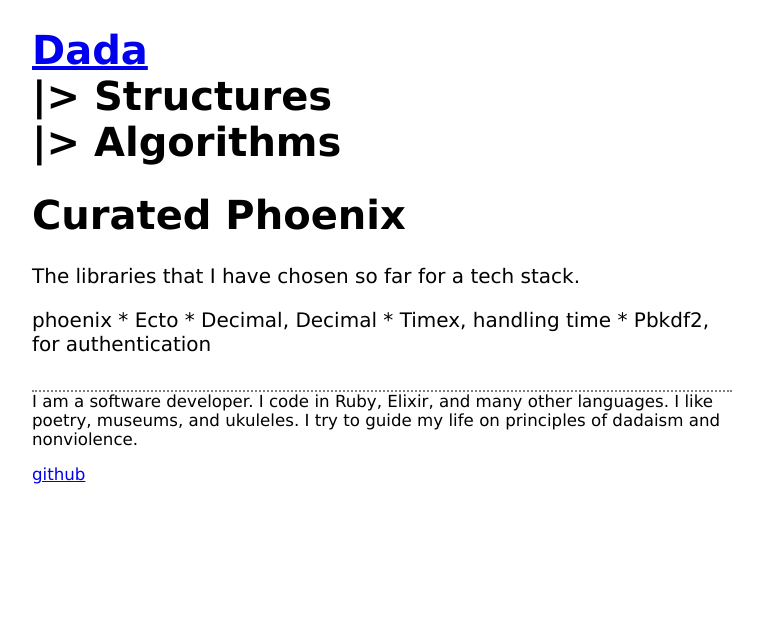
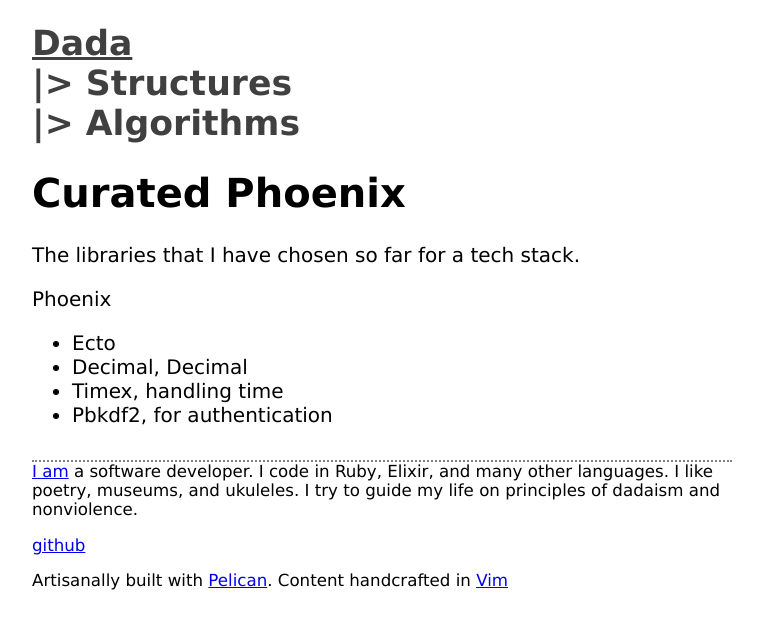
Before and after one commit to oskipa/oskipa.github.io, a plain HTML site: page pages/curated-phoenix.html in a window 1280 px wide. Shown: the whole page, without its empty margins (258-1021 px from the left). Drawn offline with Linux system fonts and the light colour scheme; files that its build step writes are made by us from their sources.

Commit message:
updating the site

```diff
--- a/archives.html
+++ b/archives.html
@@ -6,13 +6,13 @@
  <meta http-equiv="X-UA-Compatible" content="IE=edge,chrome=1">
  <meta id="keywords" name="keywords" content="">
 
- <link id="stylesheet" rel="stylesheet" type="text/css" href="theme/css/site.css"></link>
+ <link id="stylesheet" rel="stylesheet" type="text/css" href="http://localhost:8000/theme/css/site.css"></link>
 
 </head>
 <body>
    <header class="header">
       <h1 class="site-name">
-        <a class="home-link" href="http://oskipa.github.io">Dada</a><br />
+        <a class="home-link" href="http://localhost:8000">Dada</a><br />
         |&gt Structures<br />
         |&gt Algorithms</h1>
 
@@ -34,19 +34,20 @@
 
 <dl>
     <dt>Sat 07 March 2020</dt>
-    <dd><a href="/django-first-impressions.html">Django, first impressions</a></dd>
+    <dd><a href="http://localhost:8000/django-first-impressions.html">Django, first impressions</a></dd>
     <dt>Sun 01 March 2020</dt>
-    <dd><a href="/ruby-gui-debugger.html">A Friendly GUI Debugger for Ruby</a></dd>
+    <dd><a href="http://localhost:8000/ruby-gui-debugger.html">A Friendly GUI Debugger for Ruby</a></dd>
 </dl>
  </div>
 
  <footer class="footer">
 
-         <!-- <p class="about"><a href="http://hugoestr.github.io/blog/manifesto.html">About</a> --> I am a software developer. I code in Ruby, Elixir, and many other languages.  I like poetry, museums, and ukuleles. I try to guide my life on  principles of dadaism and nonviolence.</p>
+   <!-- <p class="about"><a href="http://hugoestr.github.io/blog/manifesto.html">About</a> --> <a href="http://localhost:8000/pages/about.html" >I am</a> a software developer. I code in Ruby, Elixir, and many other languages.  I like poetry, museums, and ukuleles. I try to guide my life on  principles of dadaism and nonviolence.</p>
         <p>
           <a href="http://github.com/oskipa/">github</a>
         </p>
 
+        <p>Artisanally built with <a href="https://blog.getpelican.com/">Pelican</a>. Content handcrafted in <a href="https://www.vim.org/" >Vim</a></p>
       </footer>
 
 </body>
--- a/pages/curated-phoenix.html
+++ b/pages/curated-phoenix.html
@@ -6,13 +6,13 @@
  <meta http-equiv="X-UA-Compatible" content="IE=edge,chrome=1">
  <meta id="keywords" name="keywords" content="">
 
- <link id="stylesheet" rel="stylesheet" type="text/css" href="theme/css/site.css"></link>
+ <link id="stylesheet" rel="stylesheet" type="text/css" href="http://localhost:8000/theme/css/site.css"></link>
 
 </head>
 <body>
    <header class="header">
       <h1 class="site-name">
-        <a class="home-link" href="http://oskipa.github.io">Dada</a><br />
+        <a class="home-link" href="http://localhost:8000">Dada</a><br />
         |&gt Structures<br />
         |&gt Algorithms</h1>
 
@@ -34,21 +34,24 @@
 
 
     <p>The libraries that I have chosen so far for a tech stack. </p>
-<p>phoenix
-  * Ecto
-  * Decimal, Decimal
-  * Timex, handling time
-  * Pbkdf2,  for authentication</p>
+<p>Phoenix</p>
+<ul>
+<li>Ecto</li>
+<li>Decimal, Decimal</li>
+<li>Timex, handling time</li>
+<li>Pbkdf2,  for authentication</li>
+</ul>
 
  </div>
 
  <footer class="footer">
 
-         <!-- <p class="about"><a href="http://hugoestr.github.io/blog/manifesto.html">About</a> --> I am a software developer. I code in Ruby, Elixir, and many other languages.  I like poetry, museums, and ukuleles. I try to guide my life on  principles of dadaism and nonviolence.</p>
+   <!-- <p class="about"><a href="http://hugoestr.github.io/blog/manifesto.html">About</a> --> <a href="http://localhost:8000/pages/about.html" >I am</a> a software developer. I code in Ruby, Elixir, and many other languages.  I like poetry, museums, and ukuleles. I try to guide my life on  principles of dadaism and nonviolence.</p>
         <p>
           <a href="http://github.com/oskipa/">github</a>
         </p>
 
+        <p>Artisanally built with <a href="https://blog.getpelican.com/">Pelican</a>. Content handcrafted in <a href="https://www.vim.org/" >Vim</a></p>
       </footer>
 
 </body>
```
Also changed, not shown: author/hugo-estrada.html (+4 -3 lines), authors.html (+5 -4 lines), categories.html (+5 -4 lines), category/log.html (+4 -3 lines), django-first-impressions.html (+4 -3 lines), index.html (+4 -3 lines), pages/about.html (+4 -3 lines), pages/one-hundred-sites-in-phoenix.html (+4 -3 lines), ruby-gui-debugger.html (+4 -3 lines), tag/book.html (+4 -3 lines), tag/django.html (+4 -3 lines), tag/metaprogramming.html (+4 -3 lines), tag/python.html (+4 -3 lines), tag/ruby.html (+4 -3 lines), 1 more files.
